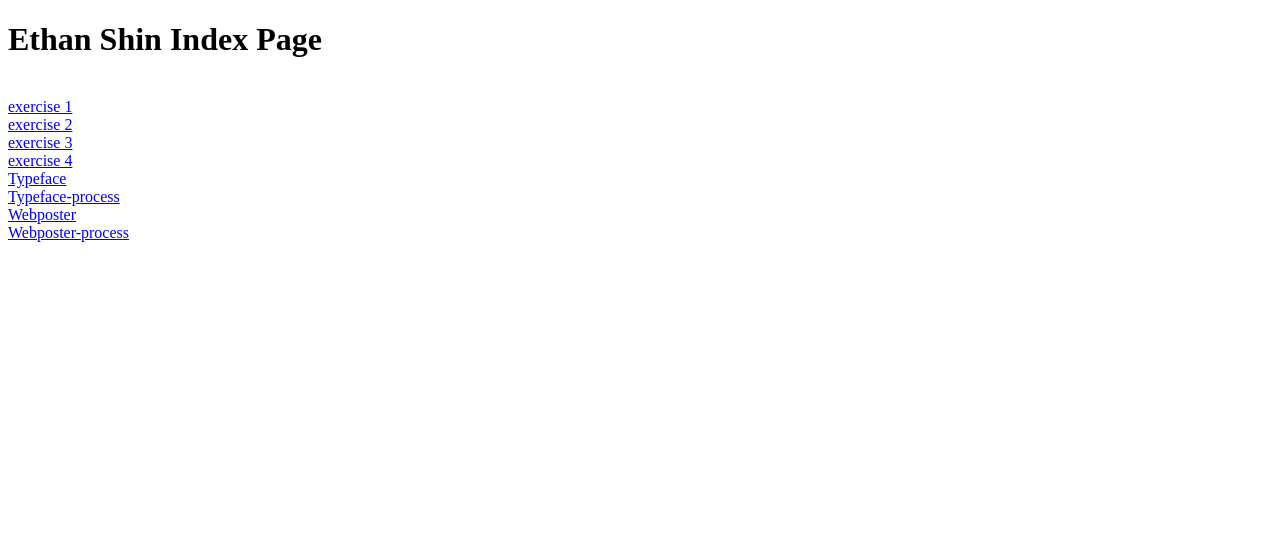
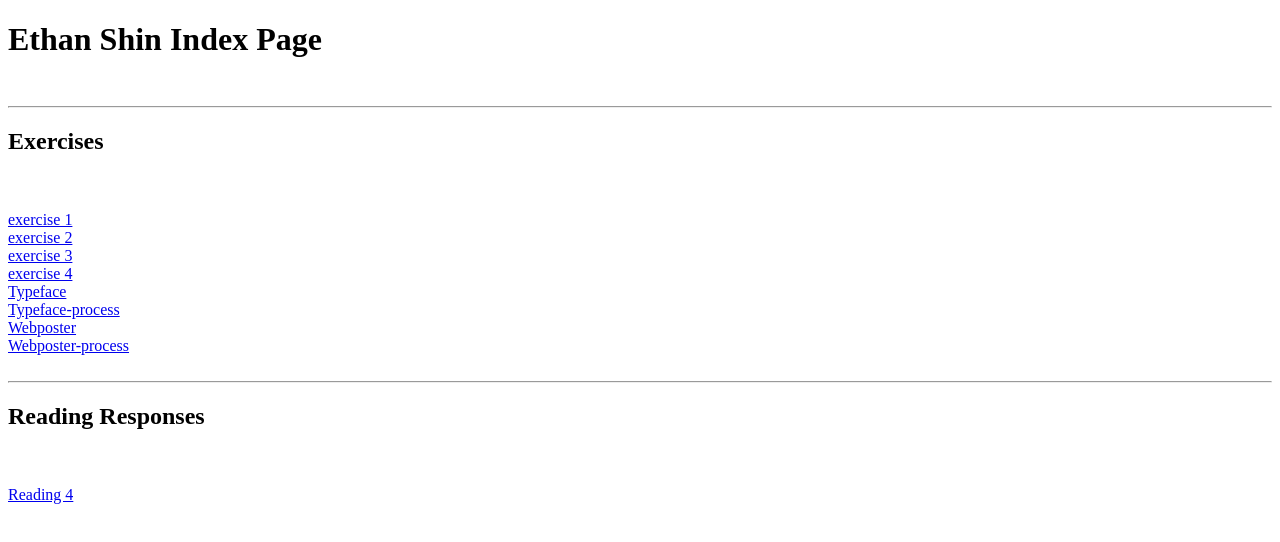
Before and after one commit to shinh22/interactive-media, a plain HTML site: page index.html in a window 1280 px wide. Drawn offline with Linux system fonts and the light colour scheme.

Commit message:
updated on index

```diff
--- a/index.html
+++ b/index.html
@@ -3,14 +3,16 @@
 <html lang="en">
 
 	<head>
+		<meta charset="utf-8">
+	    <meta http-equiv="x-ua-compatible" content="ie=edge">
 		<title>Index Page</title>
-
 	</head>
 
 	<body>
-
-</body>
 		<h1> Ethan Shin Index Page </h1>
+		<br>
+		<hr>
+		<h2>Exercises</h2><br>
 		<br>
 		<a href="https://blobmixer.14islands.com/view?ambient=1.23&angle1=1.57&angle2=0.54&angle3=0.31&bloom=0&ccRougness=1&clearColor=%23e84e99&clearcoat=0.62&color=%23c1dcdc&color1=rgba%28237%2C0%2C255%2C1%29&color2=%23ffffff&color3=%2302fe40&decay1=0&decay3=1&dist1=19.27&dist2=3.73&dist3=10&dist4=20&distort=0&dynEnv=false&envMap=1.27&flatShading=true&frequency=5&gradient=deep-ocean&int1=2.93&int2=0&int3=2.83&int4=1.38&lights[0]=1&lights[1]=3&lights[2]=4&metalness=0&noise=0.24&numWaves=1.67&penum1=1&penum2=0.5&poleAmount=1&pp=true&roughness=1&rshad=false&rx=2.07&ry=0.21&rz=-0.06&scale=0.76&scanline=0&segments=512&set=%28prop%2C%20val%29%20%3D%3E%20set%28%7B%0A%20%20%20%20%5Bprop%5D%3A%20val%0A%20%20%7D%29&shadow1=false&shadowMap=false&speed=0&surfPoleAmount=1&surfaceDistort=3.3&surfaceFrequency=0.39&surfaceSpeed=0.92&title=Ethan&transmission=0&useGradient=true&uv=false&vignette=0&wireframe=false&x1=-10&x2=0&x3=5.2&x4=0&y1=3.73&y2=0.07&y3=-1.47&y4=0.87&z1=-1&z2=2.67&z3=2.73"> exercise 1 </a>
 		<br>
@@ -27,6 +29,11 @@
 		<a href="Exercises/Web Poster/webposter.html"> Webposter </a>
 		<br>
 		<a href="Exercises/Web Poster/process.html"> Webposter-process</a>
-
+		<br>
+		<br>
+		<hr>
+		<h2>Reading Responses</h2><br>
+		<br>
+		<a href="Readings/Reading4_metaphor.html"> Reading 4 </a>
 	</body>
 </html>
```
Lines whose indentation alone changed are shown as unchanged.
